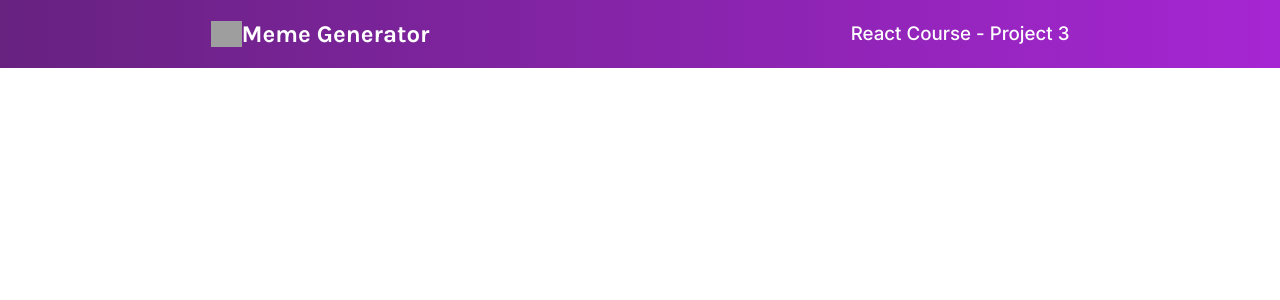
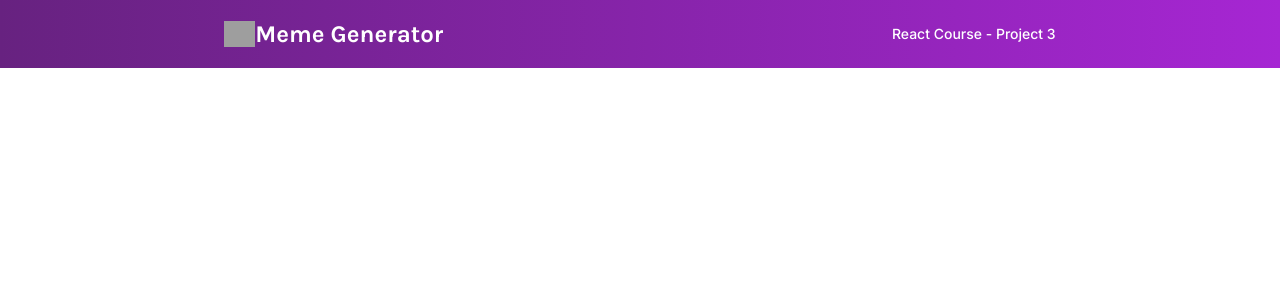
Before and after one commit to LurieK/Scrimba-Meme-Generator, a React (Create React App) app: page / in a window 1280 px wide. Shown: the top 300 px of the page. Built offline with nearby package versions, Linux system fonts and the light colour scheme; grey boxes are pictures that could not be loaded.

Commit message:
add class names to h1 and h3 to keep styling specific

```diff
--- a/src/styles.css
+++ b/src/styles.css
@@ -26,12 +26,13 @@ body {
   height: 26px;
 }
 
-h1 {
+.header .title h1 {
   font-family: 'Karla', sans-serif;
   font-weight: 700;
 }
 
-h3{
+.header h3{
   font-family: 'Inter', sans-serif;
   font-weight: 500;
+  font-size: 14px;
 }
```
